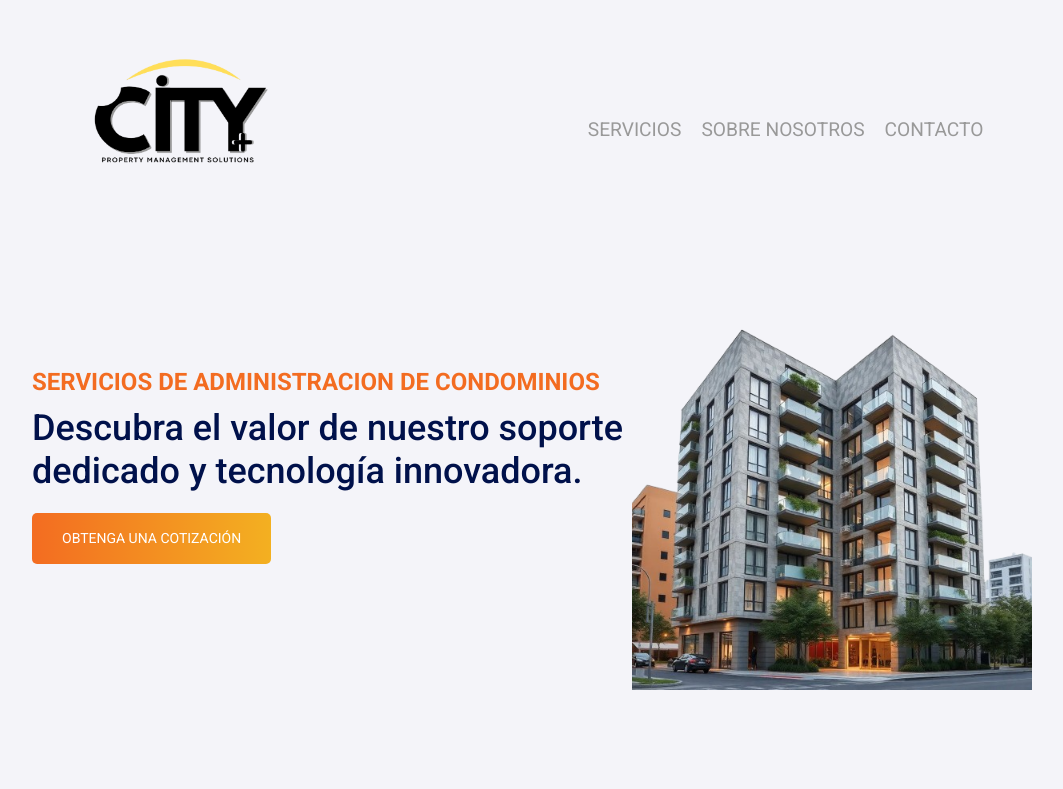
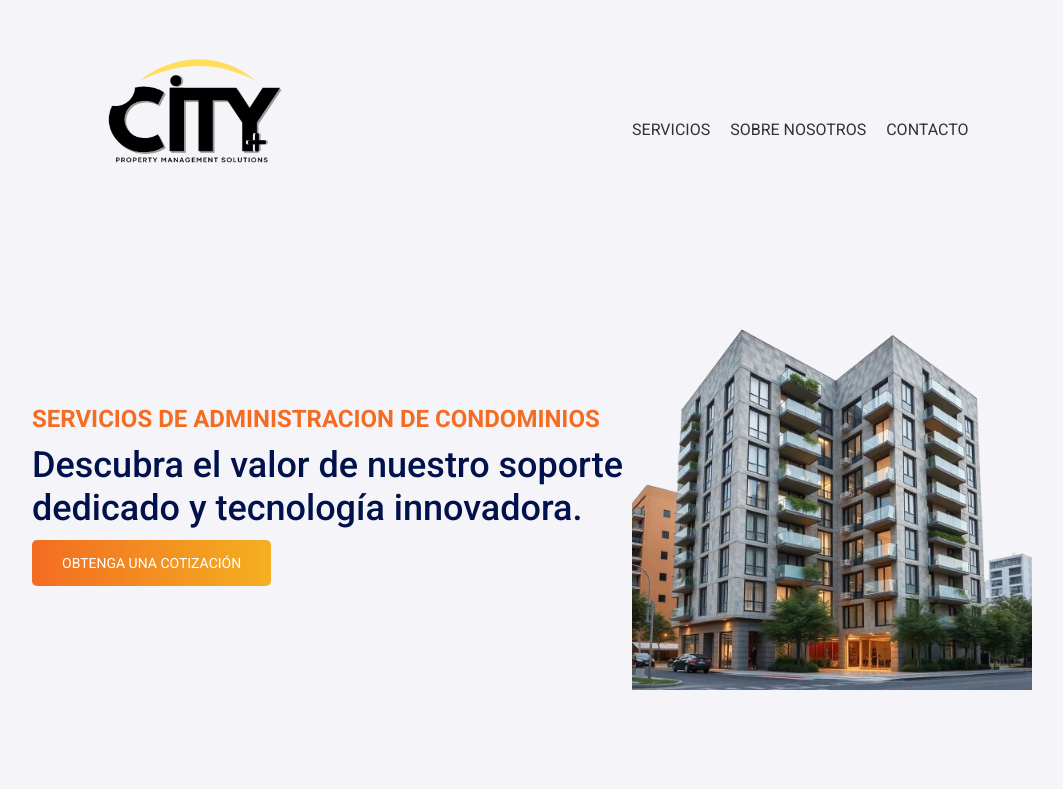
Before and after one commit to hershiserponce/City, a React (Vite) app: page / in a window 1280 px wide. Shown: the top 789 px of the page, without its empty margins (108-1171 px from the left). Built offline with nearby package versions, Linux system fonts and the light colour scheme.

Commit message:
version de SPA

```diff
--- a/src/components/Navbar.jsx
+++ b/src/components/Navbar.jsx
@@ -1,9 +1,12 @@
-// import { useLocation } from "react-router-dom";
+  import { useLocation } from "react-router-dom";
  import "../css/navbar.css";
  import cityLogo from '../assets/Logo_City_Final_sin_Fondo.png';
 
  export const Navbar = () => {
-  // const { pathname } = useLocation();
+    const { hash } = useLocation();
+
+    // console.log("location",hash);
+    console.log('hash',hash);
 
    return (
      <nav className="navbar navbar-expand-sm justify-content-around">
@@ -12,13 +15,13 @@ export const Navbar = () => {
        </div>
        <div className="nav-links">
          {/* Cambiar 'to' por 'href' */}
-        <a href="#Services" className="nav-item nav-link itemColor">
+         <a href="#Services" className={({isActive}) => `nav-item nav-link itemColor ${isActive ? 'active' : ''} ${hash === '#Services' ? 'nav-item-color' : ''}`}>
            SERVICIOS
          </a>
-        <a href="#About" className="nav-item nav-link itemColor">
+         <a href="#About" className={({isActive}) => `nav-item nav-link itemColor ${isActive ? 'active' : ''} ${hash === '#About' ? 'nav-item-color' : ''}`}>
            SOBRE NOSOTROS
          </a>
-        <a href="#Contact" className="nav-item nav-link itemColor">
+         <a href="#Contact" className={({isActive}) => `nav-item nav-link itemColor ${isActive ? 'active' : ''} ${hash === '#Contact' ? 'nav-item-color' : ''}`}>
            CONTACTO
          </a>
        </div>
--- a/src/css/Services.css
+++ b/src/css/Services.css
@@ -35,7 +35,7 @@
 
   .quote-button {
     background: linear-gradient(90deg, #f36c21 0%, #f3b021 100%);
-    color: white;
+    color: white !important;
     padding: 15px 30px;
     border: none;
     border-radius: 5px;
@@ -46,6 +46,7 @@
 
   .quote-button:hover {
     background: linear-gradient(90deg, #f36c21 100%, #f3b021 0%);
+    color: white !important;
   }
 
   /* Sección de la imagen */
--- a/src/css/navbar.css
+++ b/src/css/navbar.css
@@ -1,5 +1,17 @@
 .nav-item-color{
     color: #fc9739 !important;
+}
+
+a {
+
+  all: unset; /* Borra todos los estilos predeterminados */
+  cursor: pointer;
+
+}
+
+a:hover{
+  color: #fc9739 !important;
+
 }
 
 .navbar {
@@ -22,9 +34,9 @@
     text-decoration: none;
 }
 
-.nav-link:hover {
+/* .nav-link:hover {
     color: #555;
-}
+} */
 
 .logo-container {
     display: flex;
--- a/src/pages/Services.jsx
+++ b/src/pages/Services.jsx
@@ -1,7 +1,7 @@
 
 import CONDOMINIO from "../assets/CONDOMINIO.PNG";
 import "../css/Services.css";
-import { useNavigate } from 'react-router-dom'
+// import { useNavigate } from 'react-router-dom'
 
 const servicesData = [
   {
@@ -54,11 +54,11 @@ const servicesData = [
 
 export const Services = () => {
 
-  const navigate = useNavigate();
+  // const navigate = useNavigate();
 
-  const handleClick = () =>{
-    navigate('/Contact')
-  }
+  // const handleClick = () =>{
+  //   navigate('/Contact')
+  // }
   return (
     <div id="Services" className="Services">
       {/* <p>estoy en home</p> */}
@@ -70,7 +70,9 @@ export const Services = () => {
             Descubra el valor de nuestro soporte dedicado y tecnología
             innovadora.
           </h1>
-          <button onClick={handleClick} className="quote-button">OBTENGA UNA COTIZACIÓN</button>
+          {/* <button onClick={handleClick} className="quote-button">OBTENGA UNA COTIZACIÓN</button> */}
+          <a  className="quote-button" href="#Contact">OBTENGA UNA COTIZACIÓN</a>
+
         </div>
         <div className="image-section">
           <img src={CONDOMINIO} alt="Graph presentation" />
@@ -109,7 +111,7 @@ export const Services = () => {
             </div>
           ))}
 
-            <button className="quote-button" onClick={handleClick}>Comience a Utilizar CITY</button>
+            <a  className="quote-button" href="#Contact">Comience a Utilizar CITY</a>
 
         </div>
       </div>
```
Lines whose indentation alone changed are shown as unchanged.
